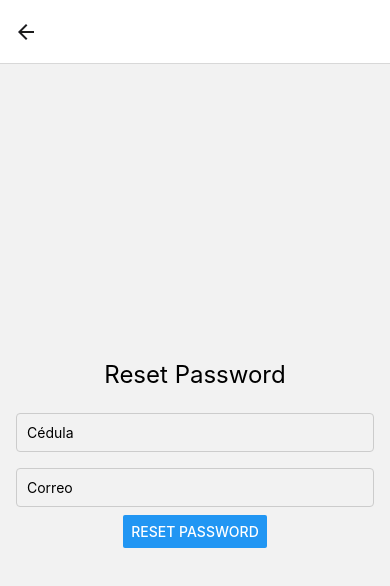
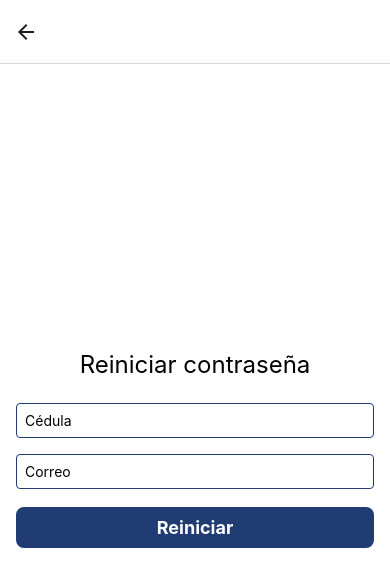
Before and after one commit to DonySCode/minerd-visitas-escolares-app, a React Native app: screen /ForgotPassword in a window 390 px wide. Shown: the top 586 px of the page. Built offline with nearby package versions, Linux system fonts and the light colour scheme; what react-native-audio-recorder-player, react-native-sqlite-storage would draw is missing.

Commit message:
forgot password done

```diff
--- a/src/screens/auth/ForgotPassword.tsx
+++ b/src/screens/auth/ForgotPassword.tsx
@@ -1,7 +1,9 @@
 import React, {useState} from 'react';
-import {StyleSheet, Text, TextInput, View, Button, Alert} from 'react-native';
+import {StyleSheet, Text, View, Alert} from 'react-native';
 import {NativeStackScreenProps} from '@react-navigation/native-stack';
 import {AuthNativeStackParamList} from '../../navigation/AuthNavigator';
+import MinerdAppButton from '../../ui/MinerdAppButton';
+import MinerdAppInput from '../../ui/MinerdAppInput';
 
 type Props = NativeStackScreenProps<AuthNativeStackParamList, 'ForgotPassword'>;
 
@@ -36,22 +38,21 @@ const ForgotPasswordScreen = ({navigation}: Props) => {
 
   return (
     <View style={styles.container}>
-      <Text style={styles.title}>Reset Password</Text>
-      <TextInput
-        style={styles.input}
+      <Text style={styles.title}>Reiniciar contraseña</Text>
+
+      <MinerdAppInput
+        color="blue"
         placeholder="Cédula"
         value={cedula}
-        onChangeText={setCedula}
-        keyboardType="numeric"
+        setValue={setCedula}
       />
-      <TextInput
-        style={styles.input}
+      <MinerdAppInput
+        color="blue"
         placeholder="Correo"
         value={correo}
-        onChangeText={setCorreo}
-        keyboardType="email-address"
+        setValue={setCorreo}
       />
-      <Button title="Reset Password" onPress={handleResetPassword} />
+      <MinerdAppButton title="Reiniciar" onPress={handleResetPassword} />
     </View>
   );
 };
@@ -64,6 +65,7 @@ const styles = StyleSheet.create({
     justifyContent: 'center',
     alignItems: 'center',
     padding: 16,
+    backgroundColor: 'white',
   },
   title: {
     fontSize: 24,
--- a/src/ui/MinerdAppInput.tsx
+++ b/src/ui/MinerdAppInput.tsx
@@ -43,5 +43,6 @@ const styles = StyleSheet.create({
     borderWidth: 1,
     borderColor: '#ccc',
     borderRadius: 4,
+    color: 'black',
   },
 });
```
